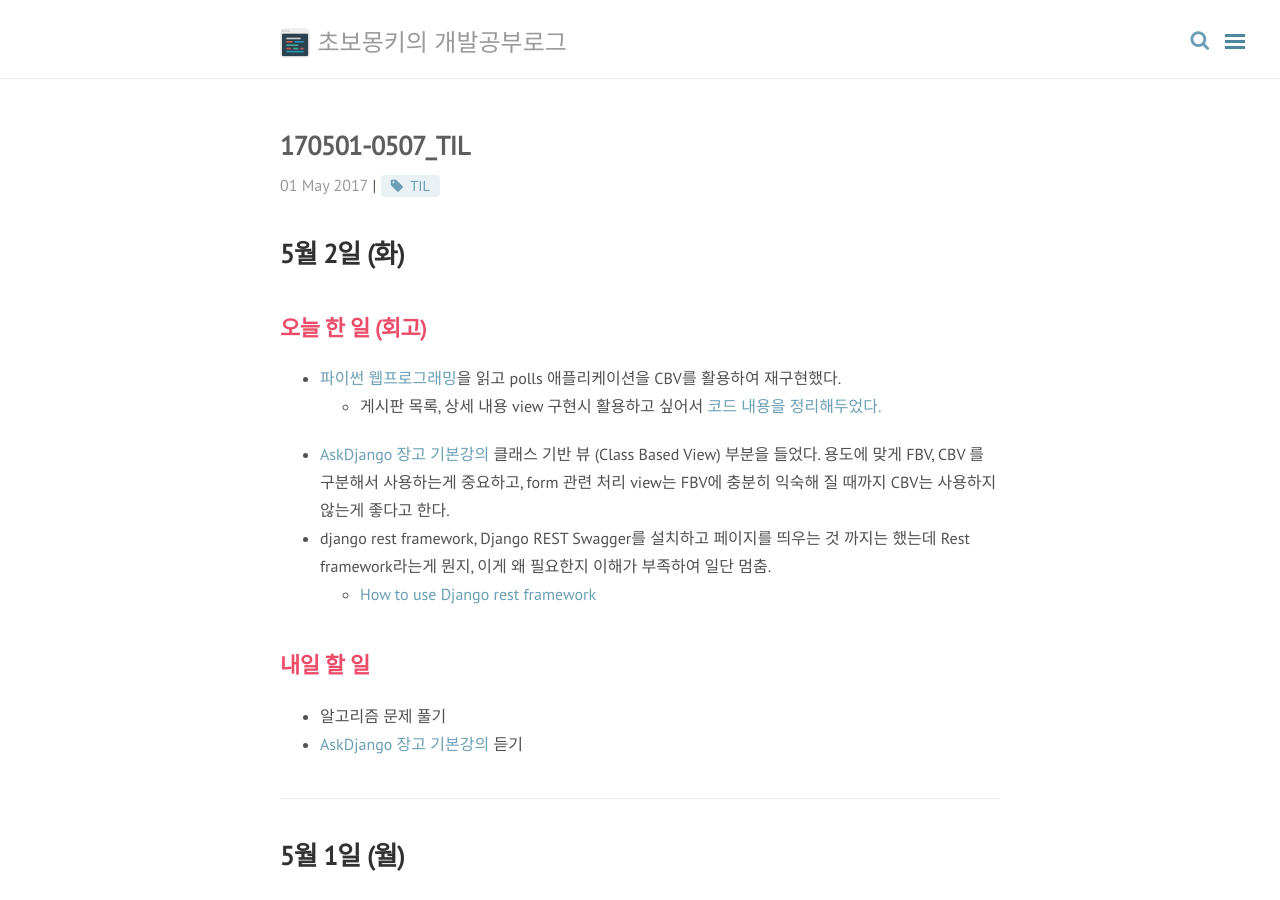
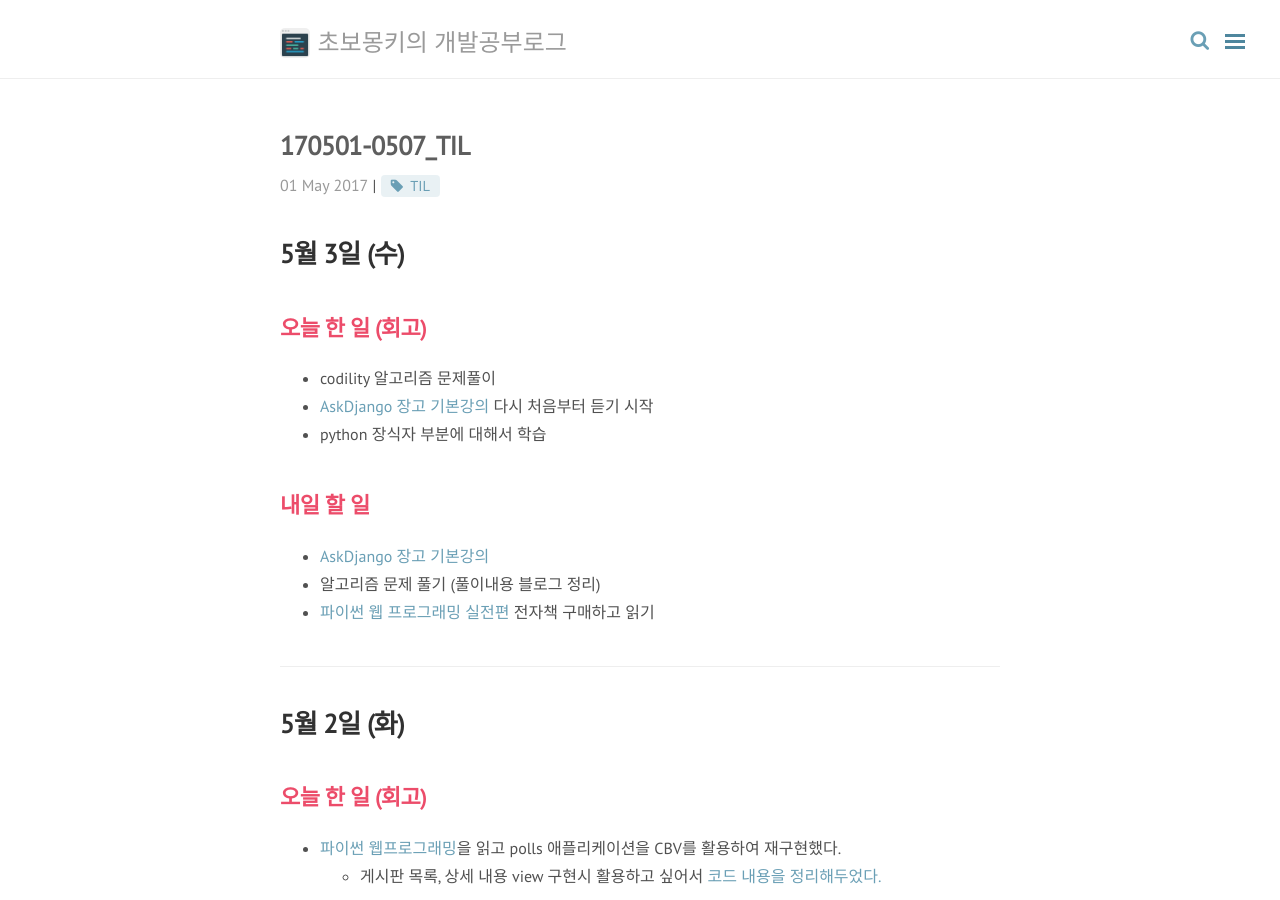
Before and after one commit to wayhome25/wayhome25.github.io, a Jekyll site: the page built from _posts/TIL(Today I Learned)/2017-05-01-05-07-TIL.md, in a window 1280 px wide and 900 px high. Built offline with Jekyll 4.4.1, drawn with Linux system fonts in a browser that asks for light colours; nearby versions of some CDN libraries; comment, search, counter and statistics services are not loaded.

Commit message:
add blog post

```diff
--- a/_posts/TIL(Today I Learned)/2017-05-01-05-07-TIL.md
+++ b/_posts/TIL(Today I Learned)/2017-05-01-05-07-TIL.md
@@ -6,8 +6,18 @@ permalink: /til/:year/:month/:day/:title/
 tags: [TIL]
 comments: true
 ---
+# 5월 3일 (수)
+## 오늘 한 일 (회고)
+- codility 알고리즘 문제풀이
+- [AskDjango 장고 기본강의](https://nomade.kr/vod/django/) 다시 처음부터 듣기 시작
+- python 장식자 부분에 대해서 학습
 
+## 내일 할 일
+- [AskDjango 장고 기본강의](https://nomade.kr/vod/django/)
+- 알고리즘 문제 풀기 (풀이내용 블로그 정리)
+- [파이썬 웹 프로그래밍 실전편](http://www.aladin.co.kr/shop/wproduct.aspx?ItemId=86938449) 전자책 구매하고 읽기
 
+---
 # 5월 2일 (화)
 ## 오늘 한 일 (회고)
 - [파이썬 웹프로그래밍](http://www.yes24.com/24/goods/17295239?scode=032&OzSrank=1)을 읽고 polls 애플리케이션을 CBV를 활용하여 재구현했다.
```
